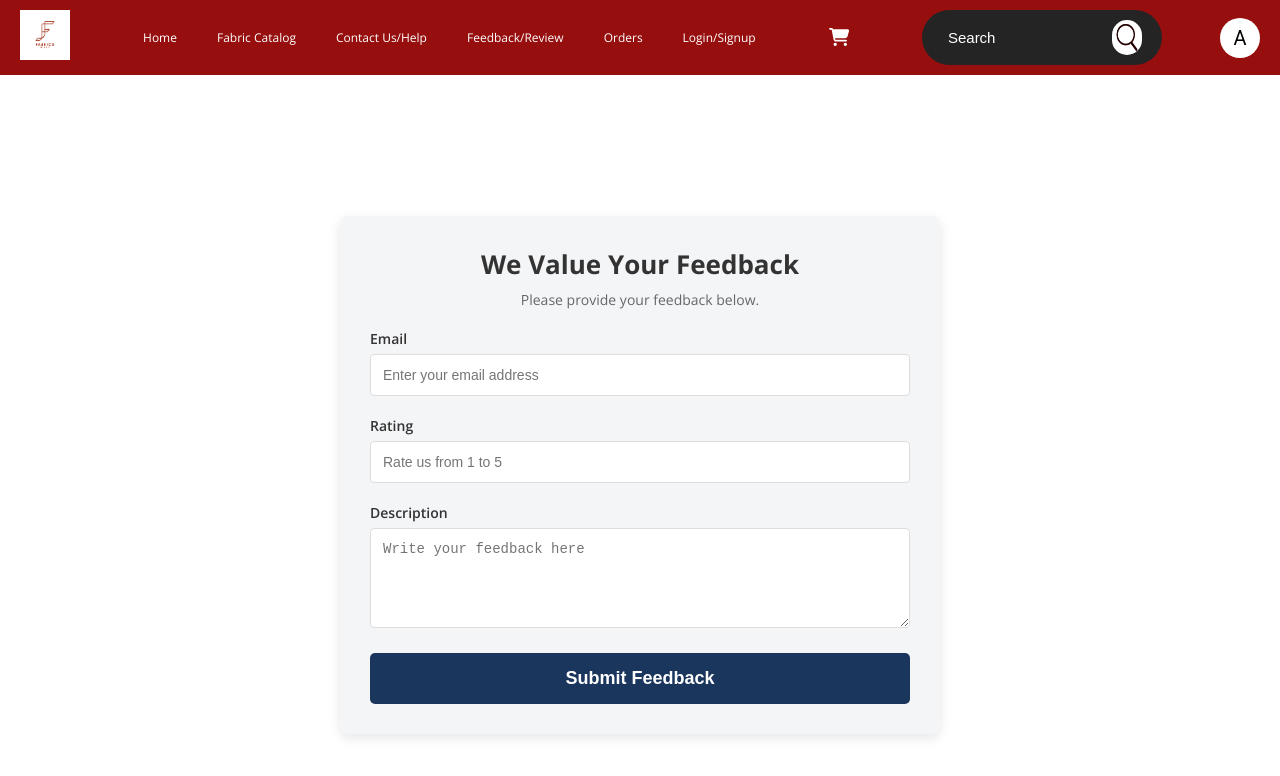
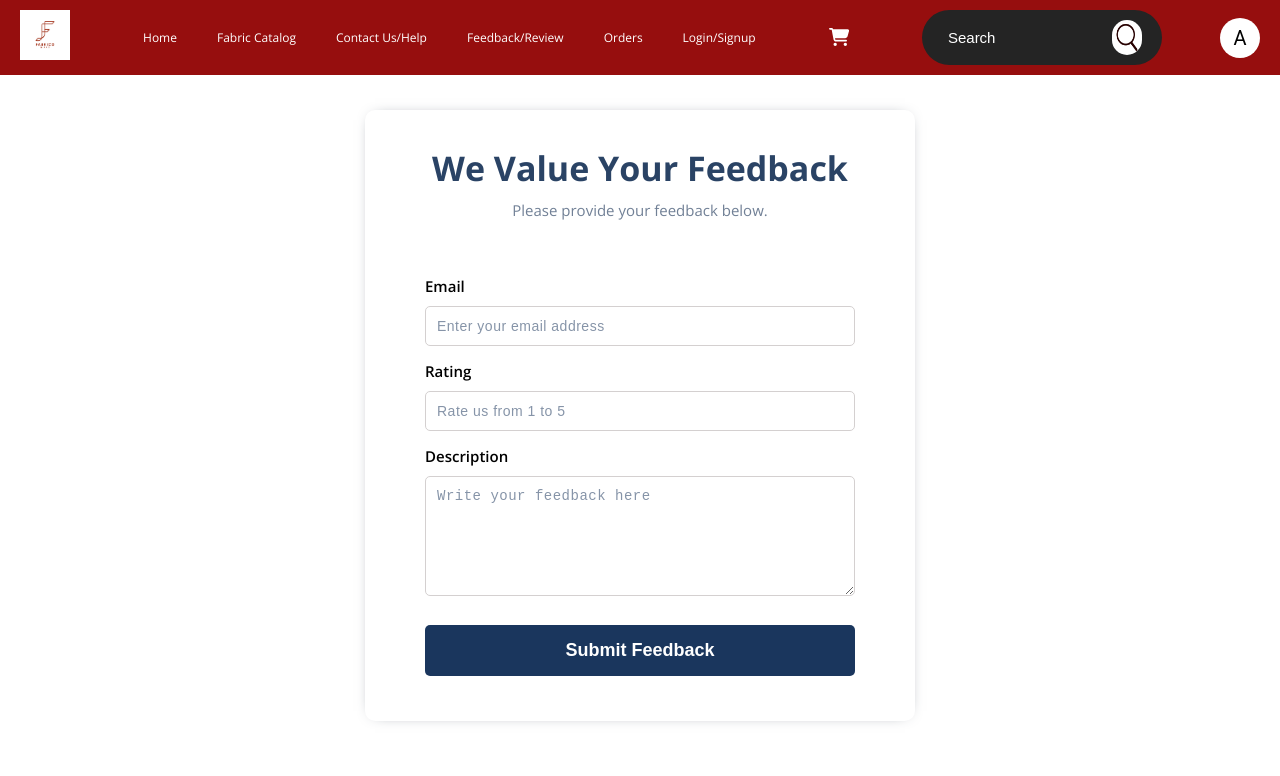
Before and after one commit to aniketsol456/fabric_selling_system, a React (Create React App) app: page /feedback in a window 1280 px wide. Shown: the top 776 px of the page. Built offline with nearby package versions, Linux system fonts and the light colour scheme.

Commit message:
Change in feedback form

```diff
--- a/src/Components/Feedback.css
+++ b/src/Components/Feedback.css
@@ -1,103 +1,93 @@
 section {
     width: 100%;
-    padding: 20px;
-    display: flex;
-    justify-content: center;
-    align-items: center;
-    min-height: 100vh;
-    background-color: #fff;
-    background-size: 20px 20px;
+    padding: 10px;
+    min-height: calc(100vh - 80px);
 }
 
-.feedback_data {
-    max-width: 600px;
-    width: 100%;
-    padding: 30px;
-    border-radius: 8px;
-    box-shadow: 0 4px 12px rgba(0, 0, 0, 0.1);
-    text-align: left;
-    background-color: #f4f5f7;
+.feedback-container {
+    max-width: 550px;
+    margin: 25px auto;
+    padding: 35px 10px;
+    box-shadow: 0 0 15px -10px #2d3748;
+    border-radius: 10px;
+    display: flex;
+    flex-direction: column;
+    align-items: center;
 }
 
-.feedback_heading {
-    text-align: center;
-    margin-bottom: 20px;
+.feedback-header {
+    display: flex;
+    flex-direction: column;
+    align-items: center;
 }
 
-.feedback_heading h1 {
-    font-size: 26px;
-    font-weight: bold;
-    color: #333;
-    margin-bottom: 8px;
+.feedback-container h1 {
+    font-size: 34px;
+    color: #2a4365;
 }
 
-.feedback_heading p {
-    font-size: 14px;
-    color: #666;
+.feedback-container p {
+    color: #718096;
+    font-size: 15px;
+    margin-top: 9px;
 }
 
-.form_input {
-    margin-bottom: 20px;
+.feedback-form {
+    margin-top: 45px;
+    width: 100%;
+    padding: 10px 50px;
 }
 
-.form_input label {
-    display: block;
+.feedback-input input,
+.feedback-input textarea {
+    width: 100%;
+    padding: 11px;
+    border: 1px solid #d4d0d0;
+    border-radius: 5px;
+    outline: none;
+    margin-bottom: 14px;
+    margin-top: 9px;
     font-size: 14px;
-    font-weight: 600;
-    color: #333;
-    margin-bottom: 6px;
 }
 
-.form_input input,
-.form_input textarea {
-    width: 100%;
-    padding: 12px;
-    border: 1px solid #ddd;
-    border-radius: 4px;
-    font-size: 14px;
-    outline: none;
-    box-sizing: border-box;
+.feedback-input label {
+    font-weight: 600;
+    font-size: 15px;
 }
 
-.form_input input:focus,
-.form_input textarea:focus {
-    border-color: #4a90e2;
-    box-shadow: 0 0 5px rgba(74, 144, 226, 0.3);
+.feedback-input textarea {
+    resize: vertical;
+    height: 100px;
 }
 
-.form_input textarea {
-    resize: vertical;
-    min-height: 100px;
+.feedback-input input:focus,
+.feedback-input textarea:focus {
+    border: 2px solid rgba(66, 153, 225, 0.6);
 }
 
-.btn {
-    width: 100%;
-    padding: 14px;
-    border: none;
-    border-radius: 4px;
-    background-color: #b22222;
-    color: #fff;
-    font-weight: bold;
-    font-size: 16px;
-    cursor: pointer;
-    transition: background-color 0.3s;
+.feedback-input input::placeholder,
+.feedback-input textarea::placeholder {
+    color: #8694a8;
+    letter-spacing: .5px;
+    font-size: 14px;
 }
 
-.btn:hover {
-    background-color: #a00000;
+.feedback-submit-btn {
+    display: block;
+    width: 100%;
+    padding: 15px;
+    border: none;
+    outline: none;
+    border-radius: 5px;
+    background-color: #1a365d;
+    color: #fff;
+    font-weight: 600;
+    font-size: 18px;
+    margin-top: 10px;
+    cursor: pointer;
+    transition: all .3s;
 }
 
-/* Responsive adjustments */
-@media (max-width: 600px) {
-    .feedback_data {
-        padding: 20px;
-    }
-
-    .feedback_heading h1 {
-        font-size: 22px;
-    }
-
-    .btn {
-        font-size: 14px;
-    }
+.feedback-submit-btn:hover {
+    background-color: #97a1b1;
 }
--- a/src/Components/Feedback.js
+++ b/src/Components/Feedback.js
@@ -20,13 +20,13 @@ const Feedback = () => {
 
   return (
     <section>
-      <div className='feedback_data'>
-        <div className='feedback_heading'>
+      <div className='feedback-container'>
+        <div className='feedback-header'>
           <h1>We Value Your Feedback</h1>
           <p>Please provide your feedback below.</p>
         </div>
-        <form onSubmit={submitFeedback}>
-          <div className='form_input'>
+        <form onSubmit={submitFeedback} className='feedback-form'>
+          <div className='feedback-input'>
             <label htmlFor='email'>Email</label>
             <input
               type='email'
@@ -37,7 +37,7 @@ const Feedback = () => {
               placeholder='Enter your email address'
             />
           </div>
-          <div className='form_input'>
+          <div className='feedback-input'>
             <label htmlFor='rating'>Rating</label>
             <input
               type='number'
@@ -50,7 +50,7 @@ const Feedback = () => {
               max='5'
             />
           </div>
-          <div className='form_input'>
+          <div className='feedback-input'>
             <label htmlFor='description'>Description</label>
             <textarea
               name='description'
@@ -60,7 +60,7 @@ const Feedback = () => {
               placeholder='Write your feedback here'
             ></textarea>
           </div>
-          <button type='submit' className='btn'>Submit Feedback</button>
+          <button type='submit' className='feedback-submit-btn'>Submit Feedback</button>
         </form>
       </div>
     </section>
```
